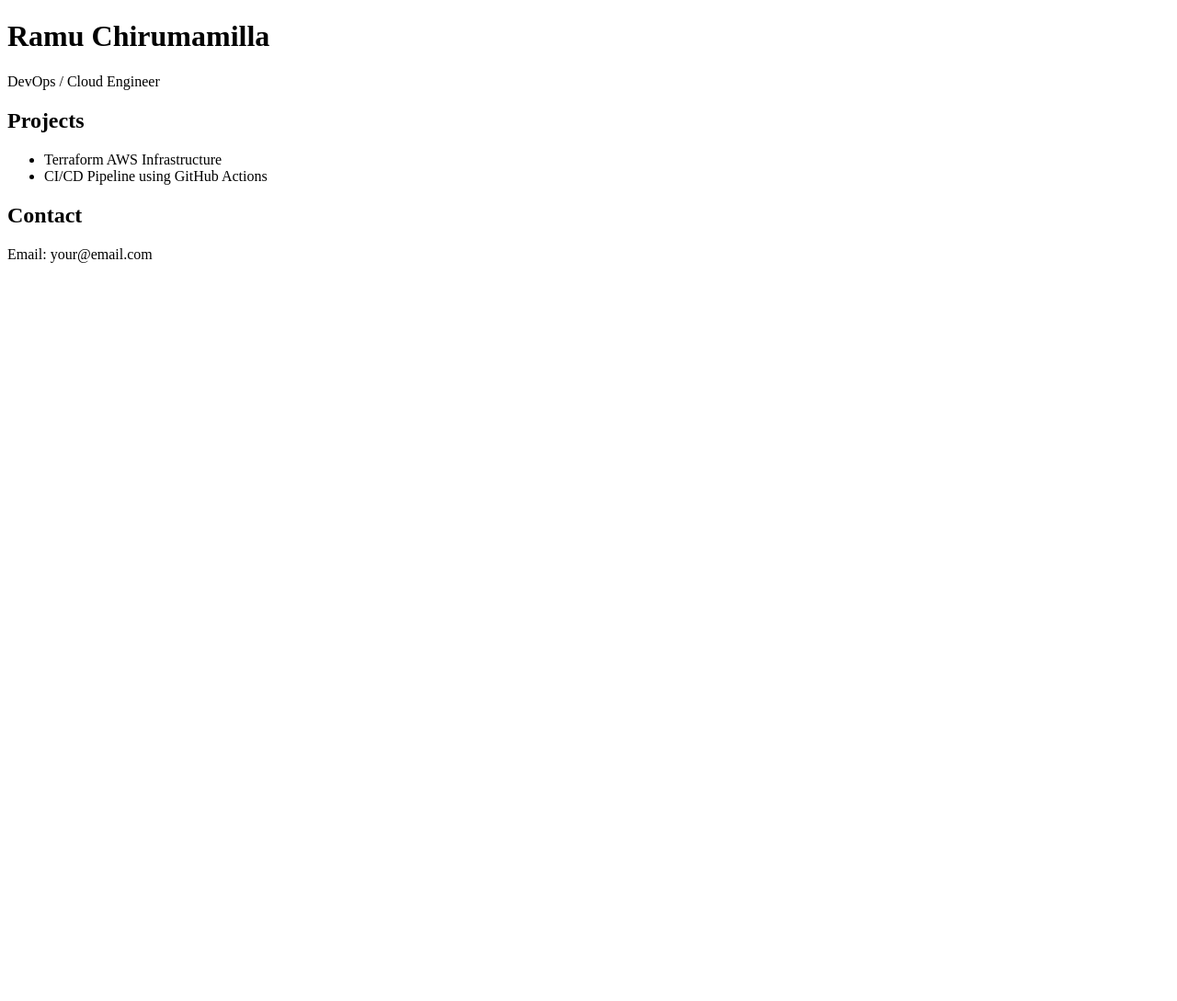
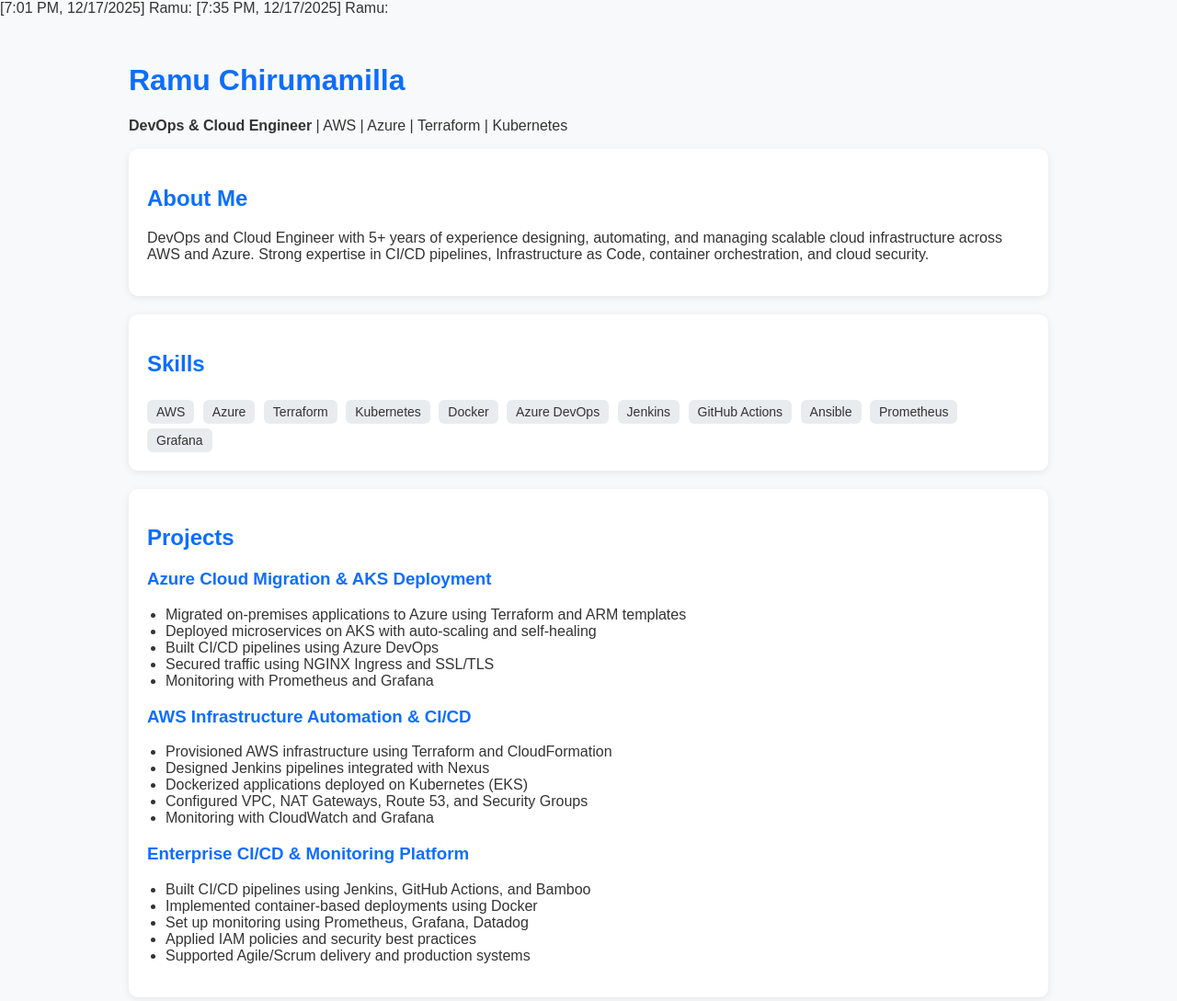
Before and after one commit to ramu1856/ramuchirumamilla.github.io, a plain HTML site: page index.html in a window 1280 px wide. Shown: the top 1089 px of the page at 92% size. Before the commit the page ends 800 px from the top, so only its background shows below. Drawn offline with Linux system fonts and the light colour scheme.

Commit message:
Revise portfolio layout and content
Updated the title and added sections for skills, projects, and experience. Enhanced the overall structure and styling of the portfolio page.

```diff
--- a/index.html
+++ b/index.html
@@ -1,21 +1,136 @@
-<!doctype html>
+[7:01 PM, 12/17/2025] Ramu: </html>
+[7:35 PM, 12/17/2025] Ramu: <!doctype html>
 <html>
 <head>
   <meta charset="utf-8">
-  <title>Ramu Chirumamilla | Portfolio</title>
+  <title>Ramu Chirumamilla | DevOps Portfolio</title>
+  <meta name="viewport" content="width=device-width, initial-scale=1">
+
+  <style>
+    body {
+      font-family: Arial, sans-serif;
+      background: #f8f9fa;
+      margin: 0;
+      padding: 0;
+      color: #333;
+    }
+    .container {
+      max-width: 1000px;
+      margin: auto;
+      padding: 30px;
+    }
+    h1, h2, h3 {
+      color: #0d6efd;
+    }
+    .card {
+      background: #fff;
+      padding: 20px;
+      border-radius: 10px;
+      margin-bottom: 20px;
+      box-shadow: 0 2px 8px rgba(0,0,0,0.08);
+    }
+    ul {
+      padding-left: 20px;
+    }
+    .tag {
+      display: inline-block;
+      background: #e9ecef;
+      padding: 5px 10px;
+      border-radius: 6px;
+      margin: 5px 5px 0 0;
+      font-size: 14px;
+    }
+    footer {
+      text-align: center;
+      margin-top: 40px;
+      font-size: 14px;
+    }
+  </style>
 </head>
 
 <body>
-  <h1>Ramu Chirumamilla</h1>
-  <p>DevOps / Cloud Engineer</p>
+  <div class="container">
 
-  <h2>Projects</h2>
-  <ul>
-    <li>Terraform AWS Infrastructure</li>
-    <li>CI/CD Pipeline using GitHub Actions</li>
-  </ul>
+    <h1>Ramu Chirumamilla</h1>
+    <p><strong>DevOps & Cloud Engineer</strong> | AWS | Azure | Terraform | Kubernetes</p>
 
-  <h2>Contact</h2>
-  <p>Email: your@email.com</p>
+    <div class="card">
+      <h2>About Me</h2>
+      <p>
+        DevOps and Cloud Engineer with 5+ years of experience designing, automating, and managing
+        scalable cloud infrastructure across AWS and Azure. Strong expertise in CI/CD pipelines,
+        Infrastructure as Code, container orchestration, and cloud security.
+      </p>
+    </div>
+
+    <div class="card">
+      <h2>Skills</h2>
+      <span class="tag">AWS</span>
+      <span class="tag">Azure</span>
+      <span class="tag">Terraform</span>
+      <span class="tag">Kubernetes</span>
+      <span class="tag">Docker</span>
+      <span class="tag">Azure DevOps</span>
+      <span class="tag">Jenkins</span>
+      <span class="tag">GitHub Actions</span>
+      <span class="tag">Ansible</span>
+      <span class="tag">Prometheus</span>
+      <span class="tag">Grafana</span>
+    </div>
+
+    <div class="card">
+      <h2>Projects</h2>
+
+      <h3>Azure Cloud Migration & AKS Deployment</h3>
+      <ul>
+        <li>Migrated on-premises applications to Azure using Terraform and ARM templates</li>
+        <li>Deployed microservices on AKS with auto-scaling and self-healing</li>
+        <li>Built CI/CD pipelines using Azure DevOps</li>
+        <li>Secured traffic using NGINX Ingress and SSL/TLS</li>
+        <li>Monitoring with Prometheus and Grafana</li>
+      </ul>
+
+      <h3>AWS Infrastructure Automation & CI/CD</h3>
+      <ul>
+        <li>Provisioned AWS infrastructure using Terraform and CloudFormation</li>
+        <li>Designed Jenkins pipelines integrated with Nexus</li>
+        <li>Dockerized applications deployed on Kubernetes (EKS)</li>
+        <li>Configured VPC, NAT Gateways, Route 53, and Security Groups</li>
+        <li>Monitoring with CloudWatch and Grafana</li>
+      </ul>
+
+      <h3>Enterprise CI/CD & Monitoring Platform</h3>
+      <ul>
+        <li>Built CI/CD pipelines using Jenkins, GitHub Actions, and Bamboo</li>
+        <li>Implemented container-based deployments using Docker</li>
+        <li>Set up monitoring using Prometheus, Grafana, Datadog</li>
+        <li>Applied IAM policies and security best practices</li>
+        <li>Supported Agile/Scrum delivery and production systems</li>
+      </ul>
+    </div>
+
+    <div class="card">
+      <h2>Experience</h2>
+      <p>
+        <strong>Azure DevOps Engineer</strong> – Illinois Tool Works (2024 – Present)<br>
+        <strong>AWS DevOps Engineer</strong> – Brown & Brown Insurance (2023 – 2024)<br>
+        <strong>DevOps Engineer</strong> – Chewy (2020 – 2022)
+      </p>
+    </div>
+
+    <div class="card">
+      <h2>Contact</h2>
+      <p>
+        📧 Email: ramch08611@gmail.com <br>
+        🌐 GitHub: https://github.com/ramu1856 <br>
+        📍 Chicago, IL
+      </p>
+    </div>
+
+    <footer>
+      © 2025 Ramu Chirumamilla
+    </footer>
+
+  </div>
 </body>
 </html>
```
